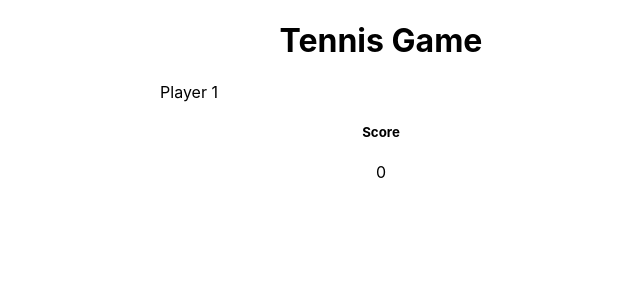
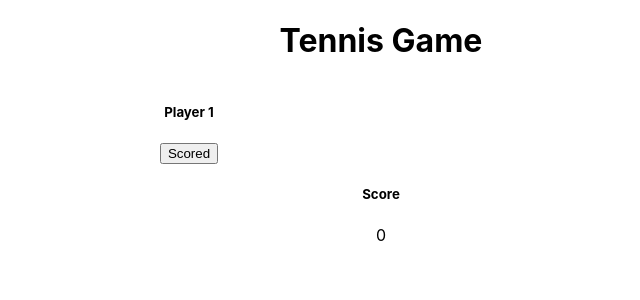
Before and after one commit to GajendraRaj/TennisV3, a React (Create React App) app: page / in a window 1280 px wide. Shown: the top 300 px of the page, without its empty margins (259-899 px from the left). Built offline with nearby package versions, Linux system fonts and the light colour scheme.

Commit message:
feat: Display scored button

```diff
--- a/src/components/tennis-game/player/index.js
+++ b/src/components/tennis-game/player/index.js
@@ -2,7 +2,12 @@ import React from "react";
 import Constants from "../../../constant";
 
 const Player = () => {
-  return <div>{Constants.PLAYER1_NAME}</div>;
+  return (
+    <div>
+      <h5>{Constants.PLAYER1_NAME}</h5>
+      <button>Scored</button>
+    </div>
+  );
 };
 
 export default Player;
```
Also changed, not shown: 1 other file (tests, documents, lock files or other folders).
